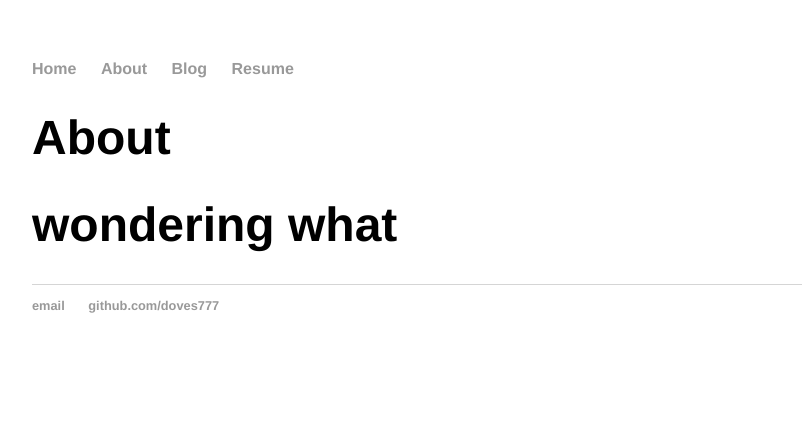
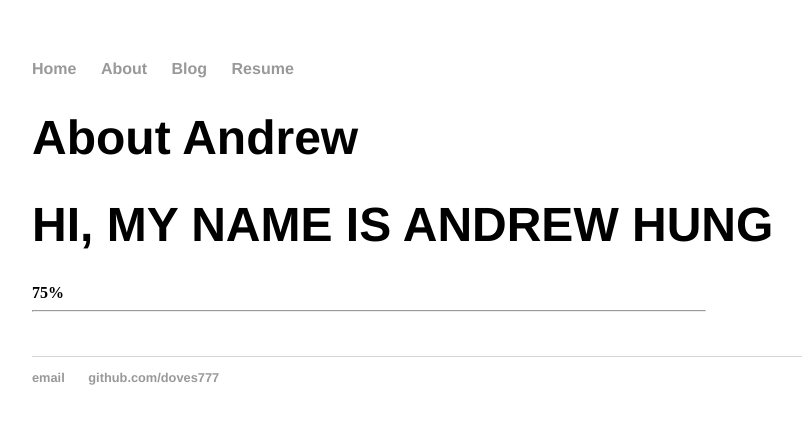
Before and after one commit to emilymoy/doves777.github.io, a Jekyll site: the page built from about/index.html, in a window 1280 px wide. Shown: the top 424 px of the page, without its empty margins (160-962 px from the left). Built offline with Jekyll 4.4.1, drawn with Linux system fonts in a browser that asks for light colours.

Commit message:
Update index.html

```diff
--- a/about/index.html
+++ b/about/index.html
@@ -1,10 +1,13 @@
 ---
 layout: default
-title: About
+title: About Andrew
 ---
 
 <h1>{{ page.title }}</h1>
 
 <div class="blurb">
-  <h1> wondering what </h1>
+  <h1>HI, MY NAME IS ANDREW HUNG</h1>
+  <b>75%</b>
+<hr width=75%  align=left>
+<br><br>
 </div><!-- /.blurb -->
```
